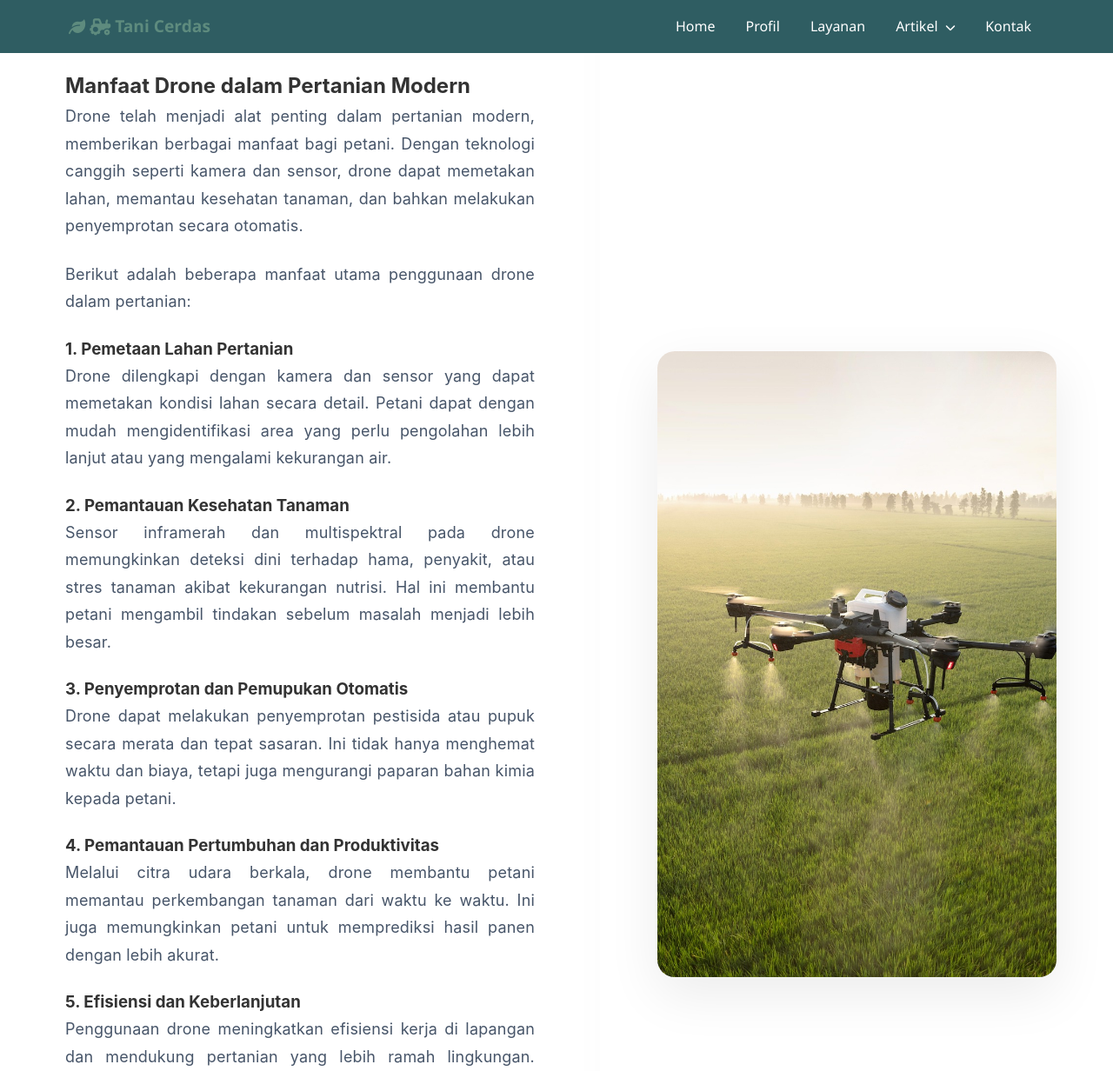
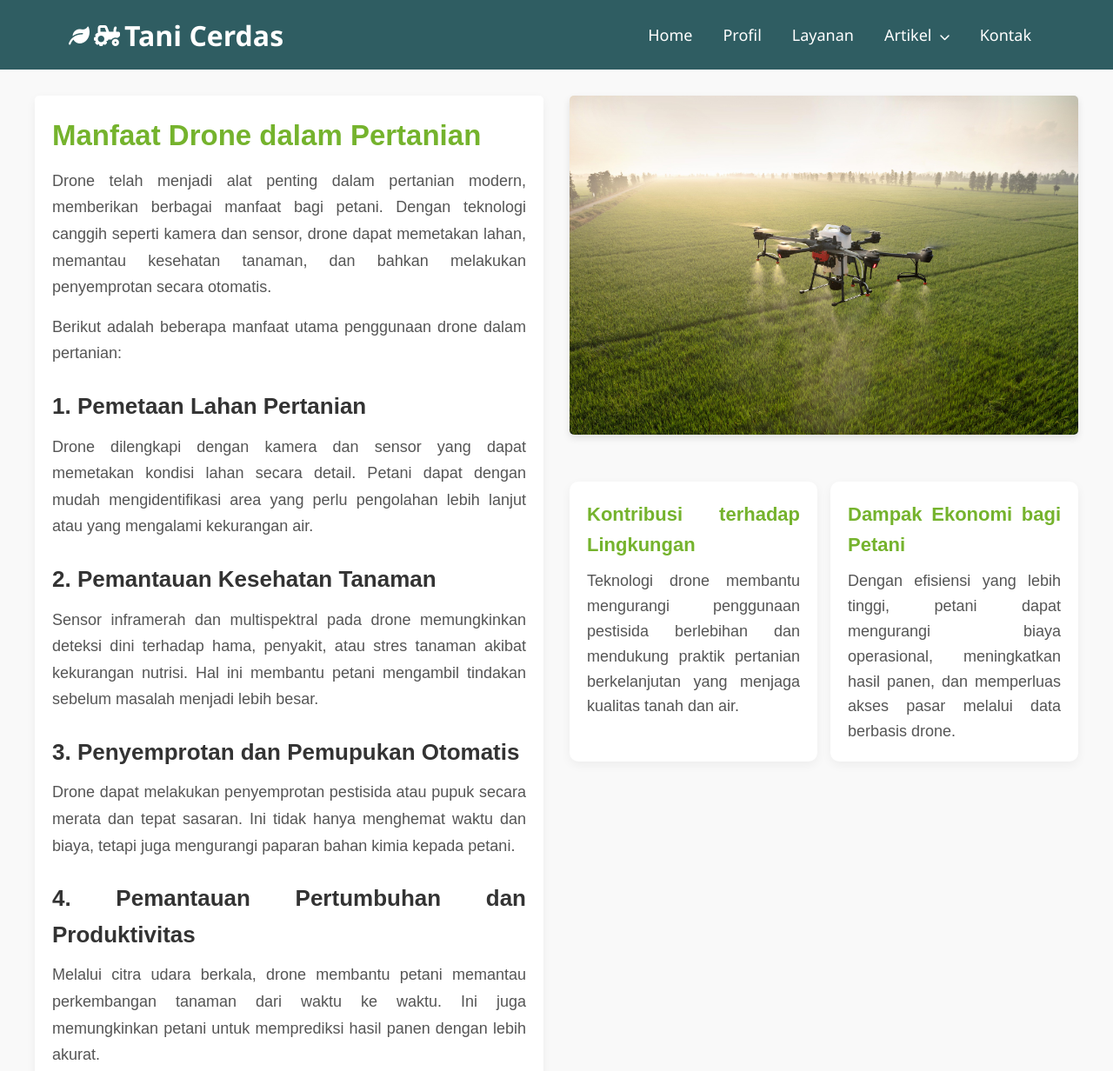
Before and after one commit to Yodihaa/Project-Webdes, a plain HTML site: page artikel-drone.html in a window 1280 px wide. Shown: the top 1232 px of the page at 87% size. Drawn offline with Linux system fonts and the light colour scheme.

Commit message:
hampir final3

```diff
--- a/artikel-drone.html
+++ b/artikel-drone.html
@@ -36,33 +36,34 @@
         </nav>
     </div>
   </header>
-
-  <section class="flex-section image-on-right"> <div class="content-col">
-      <div class="content-wrapper">
-          <h1>Manfaat Drone dalam Pertanian Modern</h1>
+<section class="flex-section2">
+  <!-- Kolom Konten Kiri -->
+  <div class="content-col2">
+    <div class="content-wrapper2">
+      <h1>Manfaat Drone dalam Pertanian</h1>
       <p>
         Drone telah menjadi alat penting dalam pertanian modern, memberikan berbagai manfaat bagi petani. Dengan teknologi canggih seperti kamera dan sensor, drone dapat memetakan lahan, memantau kesehatan tanaman, dan bahkan melakukan penyemprotan secara otomatis.
       </p>
       <p>
         Berikut adalah beberapa manfaat utama penggunaan drone dalam pertanian:
       </p>
-            <h3>1. Pemetaan Lahan Pertanian</h3>
+      <h2>1. Pemetaan Lahan Pertanian</h2>
       <p>
         Drone dilengkapi dengan kamera dan sensor yang dapat memetakan kondisi lahan secara detail. Petani dapat dengan mudah mengidentifikasi area yang perlu pengolahan lebih lanjut atau yang mengalami kekurangan air.
       </p>
-            <h3>2. Pemantauan Kesehatan Tanaman</h3>
+      <h2>2. Pemantauan Kesehatan Tanaman</h2>
       <p>
         Sensor inframerah dan multispektral pada drone memungkinkan deteksi dini terhadap hama, penyakit, atau stres tanaman akibat kekurangan nutrisi. Hal ini membantu petani mengambil tindakan sebelum masalah menjadi lebih besar.
       </p>
-            <h3>3. Penyemprotan dan Pemupukan Otomatis</h3>
+      <h2>3. Penyemprotan dan Pemupukan Otomatis</h2>
       <p>
         Drone dapat melakukan penyemprotan pestisida atau pupuk secara merata dan tepat sasaran. Ini tidak hanya menghemat waktu dan biaya, tetapi juga mengurangi paparan bahan kimia kepada petani.
       </p>
-            <h3>4. Pemantauan Pertumbuhan dan Produktivitas</h3>
+      <h2>4. Pemantauan Pertumbuhan dan Produktivitas</h2>
       <p>
         Melalui citra udara berkala, drone membantu petani memantau perkembangan tanaman dari waktu ke waktu. Ini juga memungkinkan petani untuk memprediksi hasil panen dengan lebih akurat.
       </p>
-            <h3>5. Efisiensi dan Keberlanjutan</h3>
+      <h2>5. Efisiensi dan Keberlanjutan</h2>
       <p>
         Penggunaan drone meningkatkan efisiensi kerja di lapangan dan mendukung pertanian yang lebih ramah lingkungan. Dengan pengurangan limbah dan optimalisasi input pertanian, petani dapat mencapai hasil yang lebih baik dengan sumber daya yang lebih sedikit.
       </p>
@@ -70,8 +71,25 @@
     </div>
   </div>
 
-    <div class="image-col">
+  <!-- Kolom Gambar Kanan -->
+  <div class="image-col2">
     <img src="assets/images/farm drone.jpg" alt="Drone dalam Pertanian" class="article-image" />
+
+    <!-- Dua kolom tambahan di bawah gambar -->
+    <div class="two-columns-below-image">
+      <div class="column-left">
+        <h3>Kontribusi terhadap Lingkungan</h3>
+        <p>
+          Teknologi drone membantu mengurangi penggunaan pestisida berlebihan dan mendukung praktik pertanian berkelanjutan yang menjaga kualitas tanah dan air.
+        </p>
+      </div>
+      <div class="column-right">
+        <h3>Dampak Ekonomi bagi Petani</h3>
+        <p>
+          Dengan efisiensi yang lebih tinggi, petani dapat mengurangi biaya operasional, meningkatkan hasil panen, dan memperluas akses pasar melalui data berbasis drone.
+        </p>
+      </div>
+    </div>
   </div>
 </section>
 
--- a/assets/css/style.css
+++ b/assets/css/style.css
@@ -64,7 +64,7 @@ header .container { /* Kontainer dalam <header class="navbar"> dan <header class
     display: flex;
     justify-content: space-between;
     align-items: center;
-    padding: 15px; /* Padding umum, .navbar1 .container menyesuaikan lagi */
+    padding: 15px;
 }
 /* ==== DEFAULT NAVBAR (Before Scroll) - Untuk index.html ==== */
 .navbar {
@@ -133,9 +133,9 @@ header .container { /* Kontainer dalam <header class="navbar"> dan <header class
 
 /* Logo umum (digunakan oleh .navbar dan .navbar1) */
 .logo span {
-  color: #5E8B7E;
+  color: white;
   font-weight: bold;
-  font-size: 1.2rem;
+  font-size: 2.0rem;
 }
 
 .logo {
@@ -143,11 +143,11 @@ header .container { /* Kontainer dalam <header class="navbar"> dan <header class
     align-items: center;
     font-size: 1.5rem;
     font-weight: bold;
-    color: #5E8B7E;
+    color: white;
 }
 .logo i {
     margin-right: 5px;
-    font-size: 1.2rem;
+    font-size: 1.5rem;
 }
 .menu-toggle { /* Tombol hamburger, display diubah di media query */
     display: none;
@@ -158,7 +158,7 @@ header .container { /* Kontainer dalam <header class="navbar"> dan <header class
 .bar { /* Bagian dari .menu-toggle */
     width: 25px;
     height: 3px;
-    background-color: #2F5D62;;
+    background-color: #fdffff;;
     margin: 3px 0;
     transition: 0.4s;
 }
@@ -949,6 +949,7 @@ footer {
 .navbar1 {
   position: fixed;
   width: 100%;
+  height: 80px;
   top: 0;
   left: 0;
   z-index: 999;
@@ -973,6 +974,7 @@ nav ul li { /* Styling umum untuk <li> dalam <nav> */
 
 nav ul li a { /* Styling umum untuk <a> dalam <nav> */
     font-weight: 500;
+    font-size: 18px;
     padding: 10px 15px; /* Padding untuk link navigasi */
     color: #fafbfa; /* Warna default link navigasi (hampir putih) */
     transition: background-color 0.2s, color 0.2s, border-bottom 0.2s; /* Ditambah transisi border */
@@ -1126,7 +1128,7 @@ nav ul li.has-dropdown:hover > a i { /* Rotasi panah saat hover */
   display: flex;
   justify-content: center;
   align-items: center;
-  padding: 80px 75px; /* Padding besar */
+  padding: 120px 80px; /* Padding besar */
   min-height: 100vh; /* Sama dengan .flex-section, mungkin berlebihan */
 }
 
@@ -1307,3 +1309,128 @@ nav ul li.has-dropdown:hover > a i { /* Rotasi panah saat hover */
   line-height: 1.7; /* Override line-height dari .content-col1 */
   margin-bottom: 15px;
 }
+
+/* Drone Section */
+.flex-section2 {
+  display: flex;
+  flex-wrap: wrap;
+  gap: 30px;
+  padding: 40px;
+  margin-top: 70px;
+  background-color: #f9f9f9;
+  font-family: Arial, sans-serif;
+  text-align: justify;
+}
+
+/* Kolom kiri untuk konten */
+.content-col2 {
+  flex: 1;
+  min-width: 300px;
+}
+
+.content-wrapper2 {
+  padding: 20px;
+  background-color: #ffffff;
+  border-radius: 5px;
+  box-shadow: 0 4px 12px rgba(0, 0, 0, 0.05);
+}
+
+/* Judul utama */
+.content-wrapper2 h1 {
+  font-size: 33px;
+  color: #75b32d;
+  margin-bottom: 10px;
+}
+
+/* Subjudul */
+.content-wrapper2 h2 {
+  font-size: 26px;
+  color: #333333;
+  margin-top: 25px;
+  margin-bottom: 10px;
+}
+
+/* Teks paragraf */
+.content-wrapper2 p {
+  font-size: 18px;
+  line-height: 1.7;
+  color: #555555;
+  margin-bottom: 15px;
+}
+
+/* Tombol kembali */
+.back-button {
+  display: inline-block;
+  margin-top: 20px;
+  text-decoration: none;
+  color: #ffffff;
+  background-color: #5abb9b;
+  padding: 10px 20px;
+  border-radius: 5px;
+  font-weight: bold;
+  transition: background-color 0.3s ease;
+}
+
+.back-button:hover {
+  background-color: #21ac80;
+}
+
+/* Kolom gambar kanan */
+.image-col2 {
+  flex: 1;
+  min-width: 300px;
+  display: flex;
+  flex-direction: column;
+  align-items: center;
+}
+
+/* Gambar artikel */
+.article-image {
+  max-width: 100%;
+  border-radius: 5px;
+  box-shadow: 0 4px 8px rgba(0, 0, 0, 0.1);
+}
+
+/* Dua kolom di bawah gambar */
+.two-columns-below-image {
+  display: flex;
+  flex-wrap: wrap;
+  gap: 15px;
+  margin-top: 30px;
+  width: 100%;
+}
+
+.column-left,
+.column-right {
+  flex: 1;
+  min-width: 250px;
+  background-color: #ffffff;
+  padding: 20px;
+  border-radius: 10px;
+  box-shadow: 0 4px 12px rgba(0, 0, 0, 0.05);
+}
+
+.column-left h3,
+.column-right h3 {
+  color: #75b32d;
+  font-size: 22px;
+  margin-bottom: 10px;
+}
+
+.column-left p,
+.column-right p {
+  font-size: 18px;
+  color: #555555;
+  line-height: 1.6;
+}
+
+/* Responsif untuk layar kecil */
+@media (max-width: 768px) {
+  .flex-section2 {
+    flex-direction: column;
+  }
+
+  .two-columns-below-image {
+    flex-direction: column;
+  }
+}
```
Lines whose indentation alone changed are shown as unchanged.
